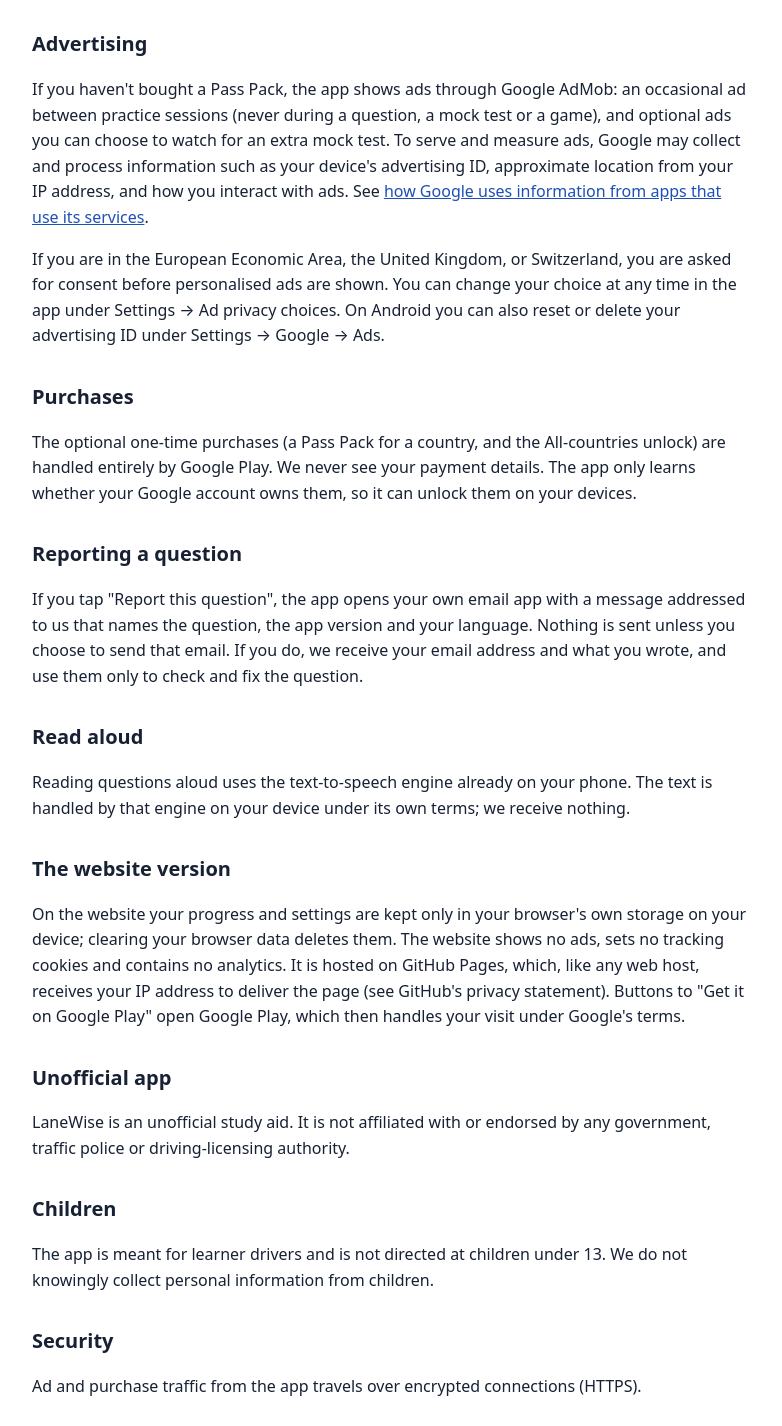
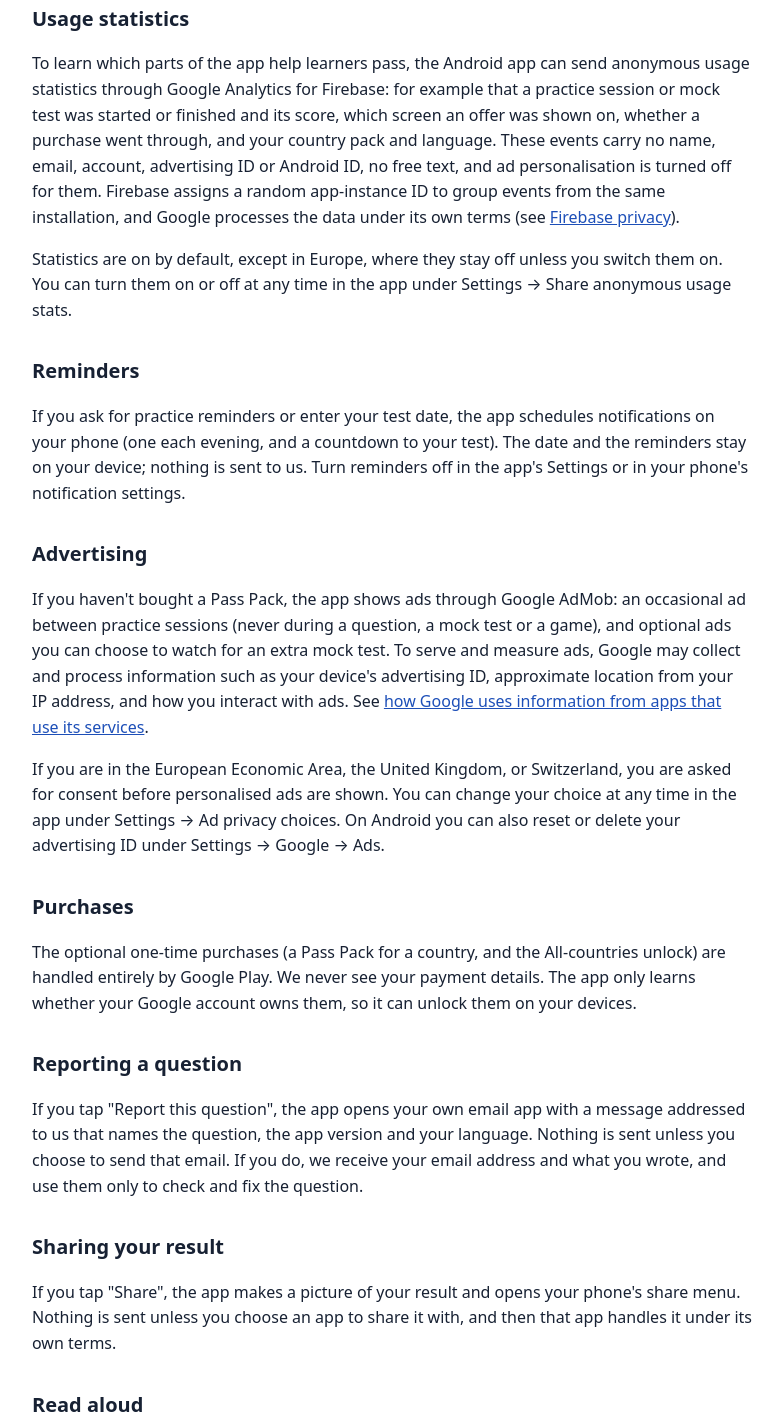
Before and after one commit to SUMAR7/sumartech-legal, a plain HTML site: page pass-lane/privacy.html in a window 1280 px wide. Shown: the part 474-1900 px from the top of the page, without its empty margins (248-1030 px from the left). Drawn offline with Linux system fonts and the light colour scheme.

Commit message:
LaneWise privacy policy: usage statistics, reminders, sharing (effective 15 Nov 2026)
Co-Authored-By: Claude Opus 5.5 <noreply@anthropic.com>

```diff
--- a/pass-lane/privacy.html
+++ b/pass-lane/privacy.html
@@ -13,11 +13,18 @@ a { color: #1d4fb8; }
 <body>
 <main>
 <h1>LaneWise: Privacy Policy</h1>
-<p><em>Effective date: 14 November 2026</em></p>
+<p><em>Effective date: 15 November 2026</em></p>
 <p>This policy explains how the app LaneWise ("the app", formerly Pass Lane), a driving-theory practice app published by SUMAR_TECH ("we"), handles information. It covers the app on Android phones, tablets and Chromebooks, and the same app on our website (www.sumartech.com/lanewise).</p>
 
 <h2>What we collect</h2>
-<p>Nothing that identifies you. You don't need an account, and we don't ask for your name, email or phone number. Your progress (answers, scores, mock test results, streak, level and your settings such as country and language) is stored only on your device and is deleted when you uninstall the app. If Android's own backup is turned on for your Google account, Android may include this data in that backup. We run no servers of our own that receive it, and the app contains no analytics.</p>
+<p>Nothing that identifies you. You don't need an account, and we don't ask for your name, email or phone number. Your progress (answers, scores, mock test results, streak, level and your settings such as country and language) is stored only on your device and is deleted when you uninstall the app. If Android's own backup is turned on for your Google account, Android may include this data in that backup. We run no servers of our own that receive it.</p>
+
+<h2>Usage statistics</h2>
+<p>To learn which parts of the app help learners pass, the Android app can send anonymous usage statistics through Google Analytics for Firebase: for example that a practice session or mock test was started or finished and its score, which screen an offer was shown on, whether a purchase went through, and your country pack and language. These events carry no name, email, account, advertising ID or Android ID, no free text, and ad personalisation is turned off for them. Firebase assigns a random app-instance ID to group events from the same installation, and Google processes the data under its own terms (see <a href="https://firebase.google.com/support/privacy">Firebase privacy</a>).</p>
+<p>Statistics are on by default, except in Europe, where they stay off unless you switch them on. You can turn them on or off at any time in the app under Settings → Share anonymous usage stats.</p>
+
+<h2>Reminders</h2>
+<p>If you ask for practice reminders or enter your test date, the app schedules notifications on your phone (one each evening, and a countdown to your test). The date and the reminders stay on your device; nothing is sent to us. Turn reminders off in the app's Settings or in your phone's notification settings.</p>
 
 <h2>Advertising</h2>
 <p>If you haven't bought a Pass Pack, the app shows ads through Google AdMob: an occasional ad between practice sessions (never during a question, a mock test or a game), and optional ads you can choose to watch for an extra mock test. To serve and measure ads, Google may collect and process information such as your device's advertising ID, approximate location from your IP address, and how you interact with ads. See <a href="https://policies.google.com/technologies/partner-sites">how Google uses information from apps that use its services</a>.</p>
@@ -28,6 +35,9 @@ a { color: #1d4fb8; }
 
 <h2>Reporting a question</h2>
 <p>If you tap "Report this question", the app opens your own email app with a message addressed to us that names the question, the app version and your language. Nothing is sent unless you choose to send that email. If you do, we receive your email address and what you wrote, and use them only to check and fix the question.</p>
+
+<h2>Sharing your result</h2>
+<p>If you tap "Share", the app makes a picture of your result and opens your phone's share menu. Nothing is sent unless you choose an app to share it with, and then that app handles it under its own terms.</p>
 
 <h2>Read aloud</h2>
 <p>Reading questions aloud uses the text-to-speech engine already on your phone. The text is handled by that engine on your device under its own terms; we receive nothing.</p>
@@ -42,7 +52,7 @@ a { color: #1d4fb8; }
 <p>The app is meant for learner drivers and is not directed at children under 13. We do not knowingly collect personal information from children.</p>
 
 <h2>Security</h2>
-<p>Ad and purchase traffic from the app travels over encrypted connections (HTTPS).</p>
+<p>Ad, purchase and statistics traffic from the app travels over encrypted connections (HTTPS).</p>
 
 <h2>Changes</h2>
 <p>We may update this policy. Changes are posted on this page with a new effective date.</p>
```
